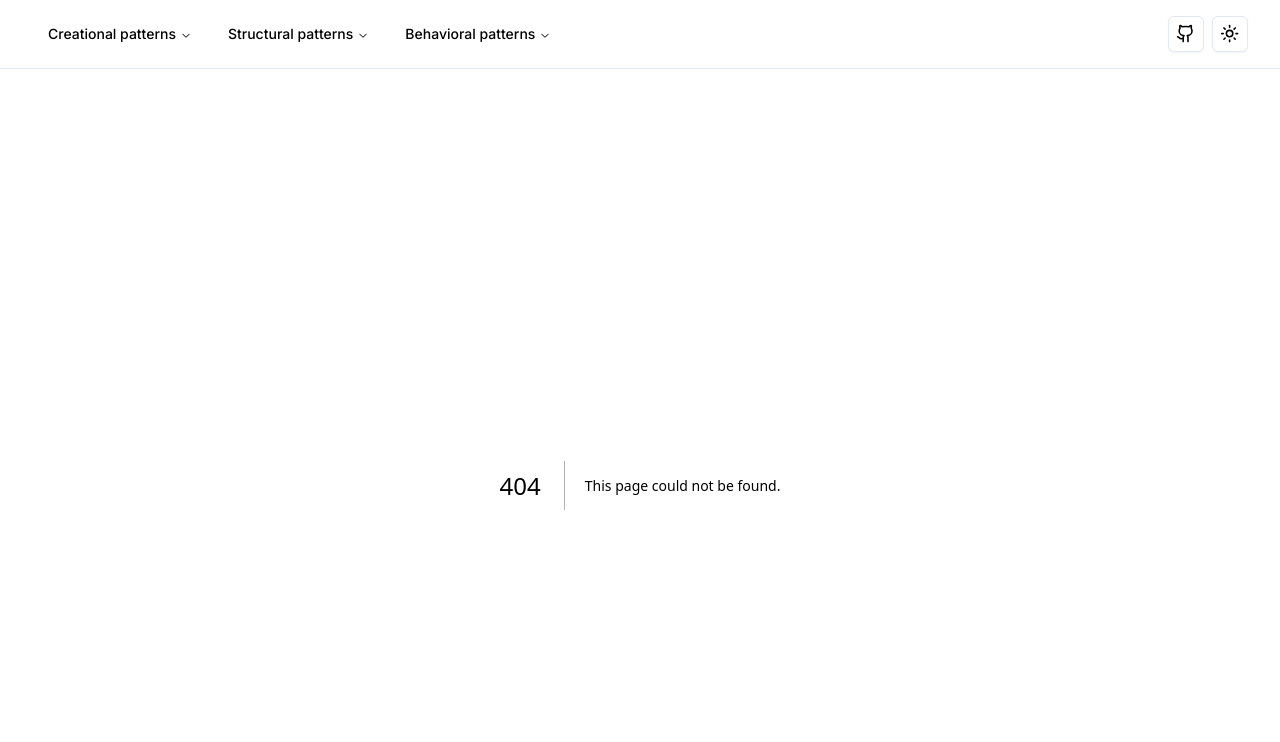
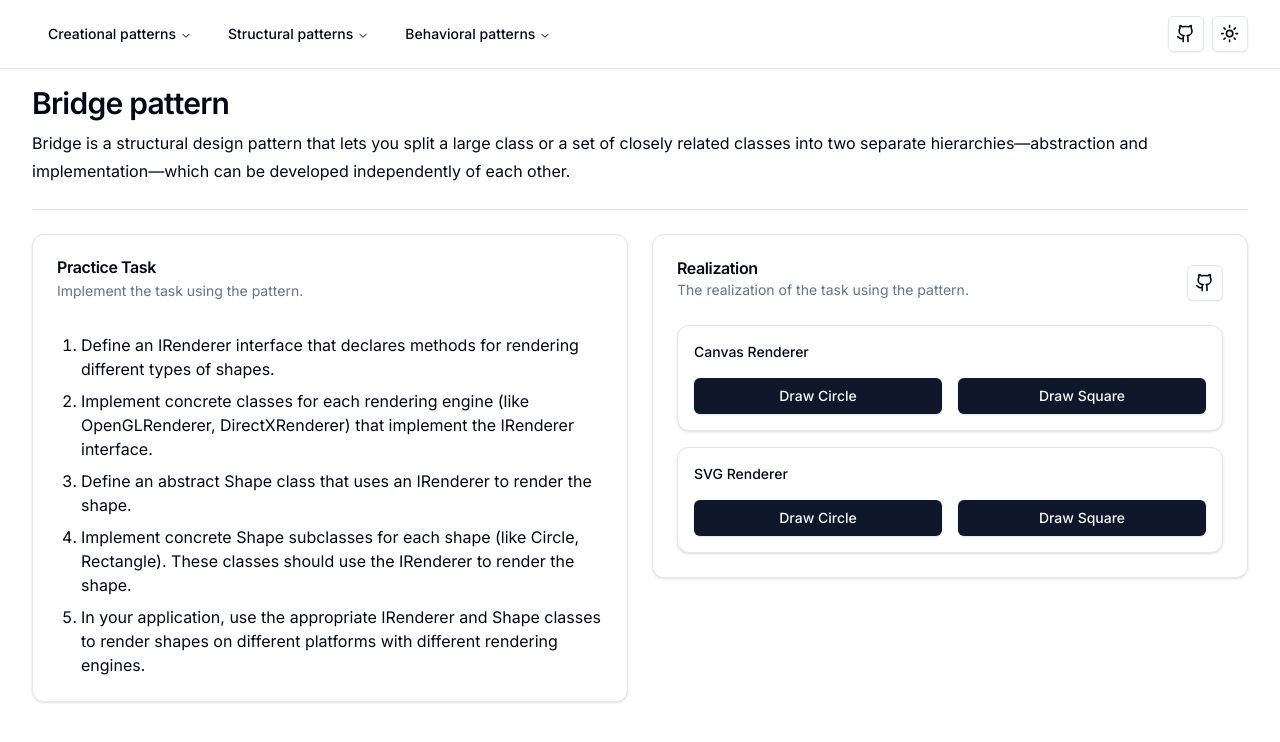
Before and after one commit to oleksandr-kondratiev/design-patters, a Next.js app: page /structural/bridge in a window 1280 px wide. Before the commit this address had no page. Shown: the top 742 px of the page. Built offline with nearby package versions, Linux system fonts and the light colour scheme.

Commit message:
Feature: Bridge

```diff
--- /dev/null
+++ b/src/app/structural/bridge/page.tsx
@@ -0,0 +1,25 @@
+// patterns
+import { Bridge } from "@/patterns/bridge/bridge";
+
+// components
+import { PatternWrapper } from "@/components/pattern-wrapper/pattern-wrapper";
+
+const BridgePage = () => {
+  return (
+    <PatternWrapper
+      title="Bridge pattern"
+      subtitle="Bridge is a structural design pattern that lets you split a large class or a set of closely related classes into two separate hierarchies—abstraction and implementation—which can be developed independently of each other."
+      task={[
+        "Define an IRenderer interface that declares methods for rendering different types of shapes.",
+        "Implement concrete classes for each rendering engine (like OpenGLRenderer, DirectXRenderer) that implement the IRenderer interface.",
+        "Define an abstract Shape class that uses an IRenderer to render the shape.",
+        "Implement concrete Shape subclasses for each shape (like Circle, Rectangle). These classes should use the IRenderer to render the shape.",
+        "In your application, use the appropriate IRenderer and Shape classes to render shapes on different platforms with different rendering engines.",
+      ]}
+      realization={<Bridge />}
+      link="bridge/bridge.tsx"
+    />
+  );
+};
+
+export default BridgePage;
--- /dev/null
+++ b/src/patterns/bridge/bridge.tsx
@@ -0,0 +1,116 @@
+"use client";
+
+import React from "react";
+import { toast } from "sonner";
+
+// components
+import { Card } from "@/components/ui/card";
+import { Button } from "@/components/ui/button";
+
+interface IRenderer {
+  renderCircle(x: number, y: number, radius: number): void;
+  renderSquare(x: number, y: number, side: number): void;
+}
+
+class CanvasRenderer implements IRenderer {
+  renderCircle(x: number, y: number, radius: number): void {
+    toast.info("Canvas Renderer", {
+      description: `Drawing circle at (${x},${y}) with radius ${radius} using Canvas`,
+    });
+  }
+
+  renderSquare(x: number, y: number, side: number): void {
+    toast.info("Canvas Renderer", {
+      description: `Drawing square at (${x},${y}) with side ${side} using Canvas`,
+    });
+  }
+}
+
+class SVGRenderer implements IRenderer {
+  renderCircle(x: number, y: number, radius: number): void {
+    toast.success("SVG Renderer", {
+      description: `Drawing circle at (${x},${y}) with radius ${radius} using SVG`,
+    });
+  }
+
+  renderSquare(x: number, y: number, side: number): void {
+    toast.success("SVG Renderer", {
+      description: `Drawing square at (${x},${y}) with side ${side} using SVG`,
+    });
+  }
+}
+
+abstract class Shape {
+  protected renderer: IRenderer;
+
+  constructor(renderer: IRenderer) {
+    this.renderer = renderer;
+  }
+
+  abstract draw(): void;
+}
+
+class Circle extends Shape {
+  private x: number = 100;
+  private y: number = 100;
+  private radius: number = 50;
+
+  draw(): void {
+    this.renderer.renderCircle(this.x, this.y, this.radius);
+  }
+}
+
+class Square extends Shape {
+  private x: number = 100;
+  private y: number = 100;
+  private side: number = 80;
+
+  draw(): void {
+    this.renderer.renderSquare(this.x, this.y, this.side);
+  }
+}
+
+export const Bridge = () => {
+  const canvasRenderer = new CanvasRenderer();
+  const svgRenderer = new SVGRenderer();
+
+  const drawWithCanvas = (ShapeClass: typeof Circle | typeof Square) => () => {
+    const shape = new ShapeClass(canvasRenderer);
+
+    shape.draw();
+  };
+
+  const drawWithSVG = (ShapeClass: typeof Circle | typeof Square) => () => {
+    const shape = new ShapeClass(svgRenderer);
+
+    shape.draw();
+  };
+
+  return (
+    <div className="w-full space-y-4">
+      <Card className="p-4">
+        <h3 className="mb-4 text-sm font-medium">Canvas Renderer</h3>
+        <div className="flex gap-4">
+          <Button className="w-full" onClick={drawWithCanvas(Circle)}>
+            Draw Circle
+          </Button>
+          <Button className="w-full" onClick={drawWithCanvas(Square)}>
+            Draw Square
+          </Button>
+        </div>
+      </Card>
+
+      <Card className="p-4">
+        <h3 className="mb-4 text-sm font-medium">SVG Renderer</h3>
+        <div className="flex gap-4">
+          <Button className="w-full" onClick={drawWithSVG(Circle)}>
+            Draw Circle
+          </Button>
+          <Button className="w-full" onClick={drawWithSVG(Square)}>
+            Draw Square
+          </Button>
+        </div>
+      </Card>
+    </div>
+  );
+};
```
